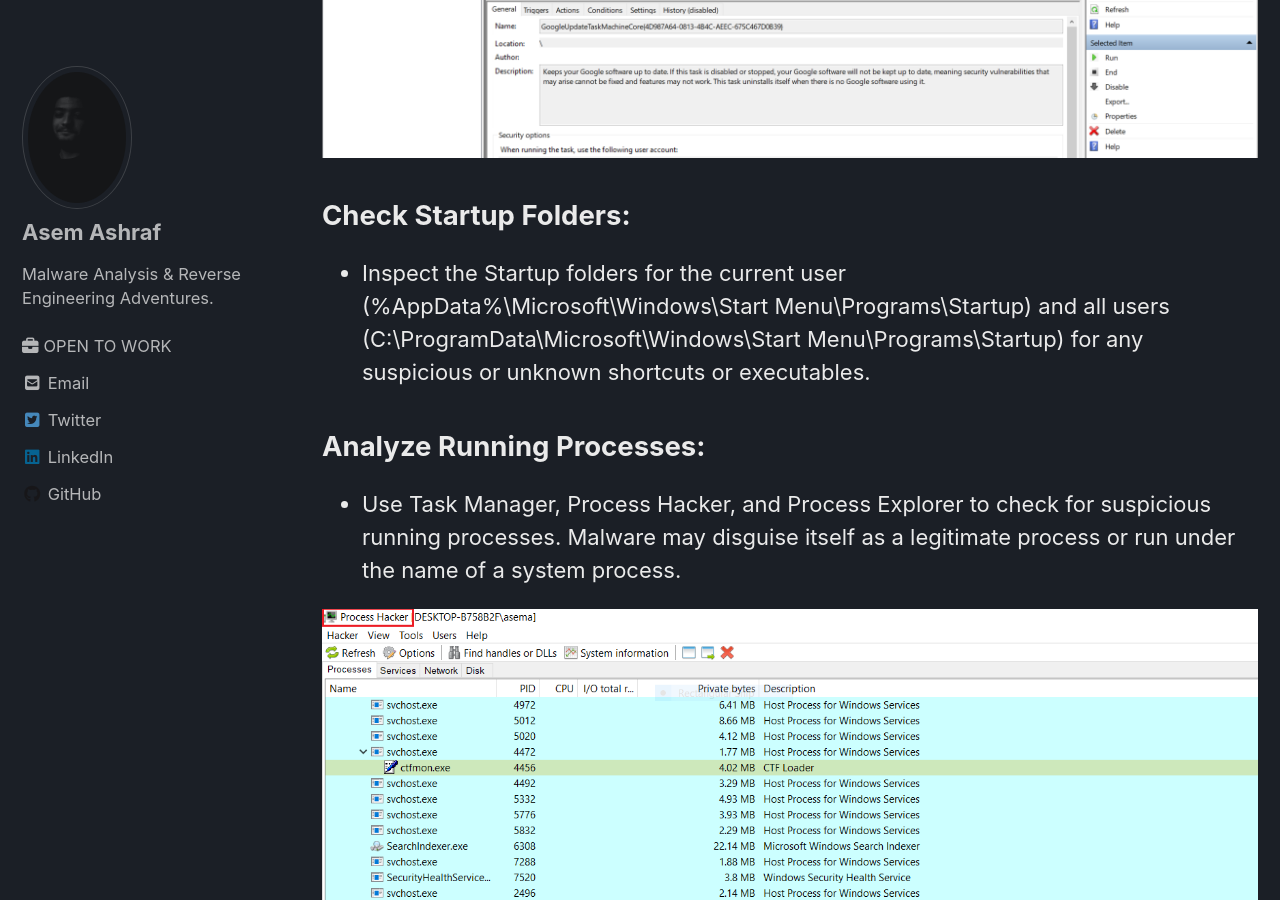
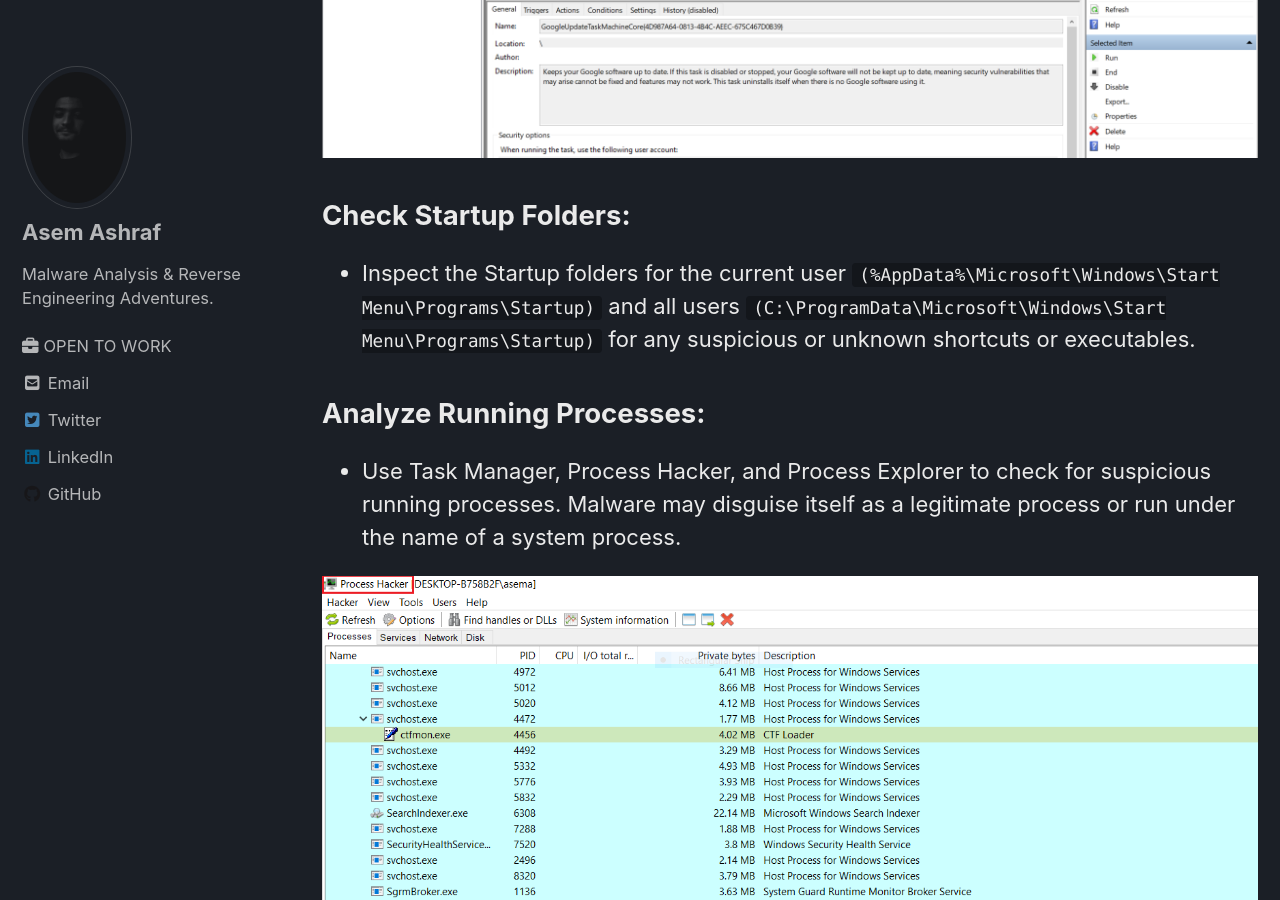
Before and after one commit to Asem-Ashraf-git/Asem-Ashraf-git.github.io, a Jekyll site: the page built from _posts/malware_analysis/2023-11-4-auto_run_service.md, in a window 1280 px wide and 900 px high, scrolled down 8932 px. Built offline with Jekyll 4.4.1, drawn with Linux system fonts in a browser that asks for light colours; cached includes are drawn as plain includes; nearby versions of some CDN libraries.

```diff
--- a/_posts/malware_analysis/2023-11-4-auto_run_service.md
+++ b/_posts/malware_analysis/2023-11-4-auto_run_service.md
@@ -79,7 +79,7 @@ toc: true
    - **Service Dependencies:** Services listed under the "DependOnService" and "DependOnGroup" values indicate the other services or groups that the service relies on for successful operation.
 
 
-   **System administrators, malware analysts, and security professionals often examine and modify the information within these registry subkeys to manage services and investigate potential issues or security threats. It's crucial to have the necessary permissions and take precautions when making changes to this area of the Windows Registry, as it directly affects the operation of services on the system.**
+   System administrators, malware analysts, and security professionals often examine and modify the information within these registry subkeys to manage services and investigate potential issues or security threats. It's crucial to have the necessary permissions and take precautions when making changes to this area of the Windows Registry, as it directly affects the operation of services on the system.
 
 
 
@@ -108,6 +108,7 @@ toc: true
 ## sc.exe (windows_services)
 
   - The `sc.exe` command-line utility in Windows is a legitimate tool that is used to manage Windows services. It allows users to create, configure, start, stop, and delete services. While sc.exe is a powerful administrative tool, it can also be abused by malicious actors, including malware, to create and manipulate services for malicious purposes, especially for achieving persistence on a compromised system.
+
 
  Malware that utilizes `sc.exe` for auto-run and persistence purposes typically follows these steps:
 
@@ -152,7 +153,7 @@ toc: true
 
 ## Check Startup Folders:
 
-  - Inspect the Startup folders for the current user (%AppData%\Microsoft\Windows\Start Menu\Programs\Startup) and all users (C:\ProgramData\Microsoft\Windows\Start Menu\Programs\Startup) for any suspicious or unknown shortcuts or executables.
+  - Inspect the Startup folders for the current user `(%AppData%\Microsoft\Windows\Start Menu\Programs\Startup)` and all users `(C:\ProgramData\Microsoft\Windows\Start Menu\Programs\Startup)` for any suspicious or unknown shortcuts or executables.
 
 ## Analyze Running Processes:
 
```
